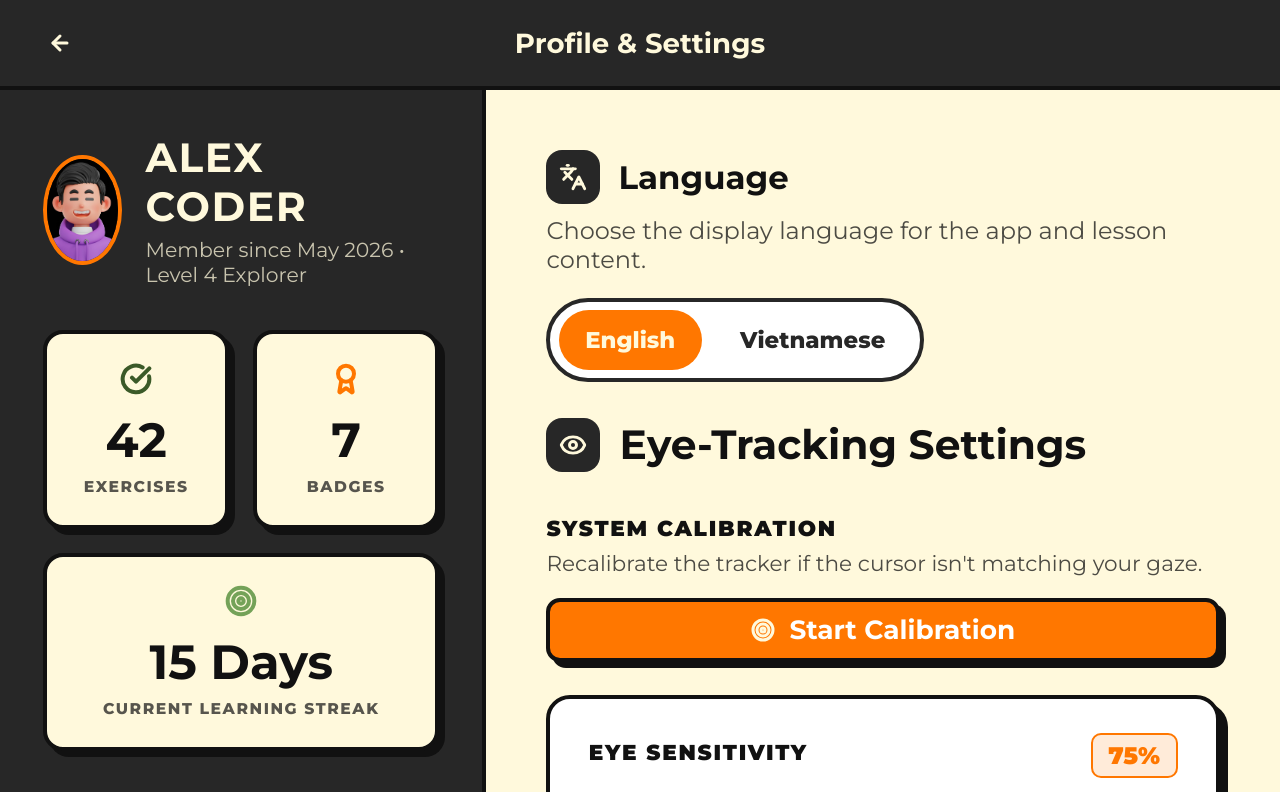
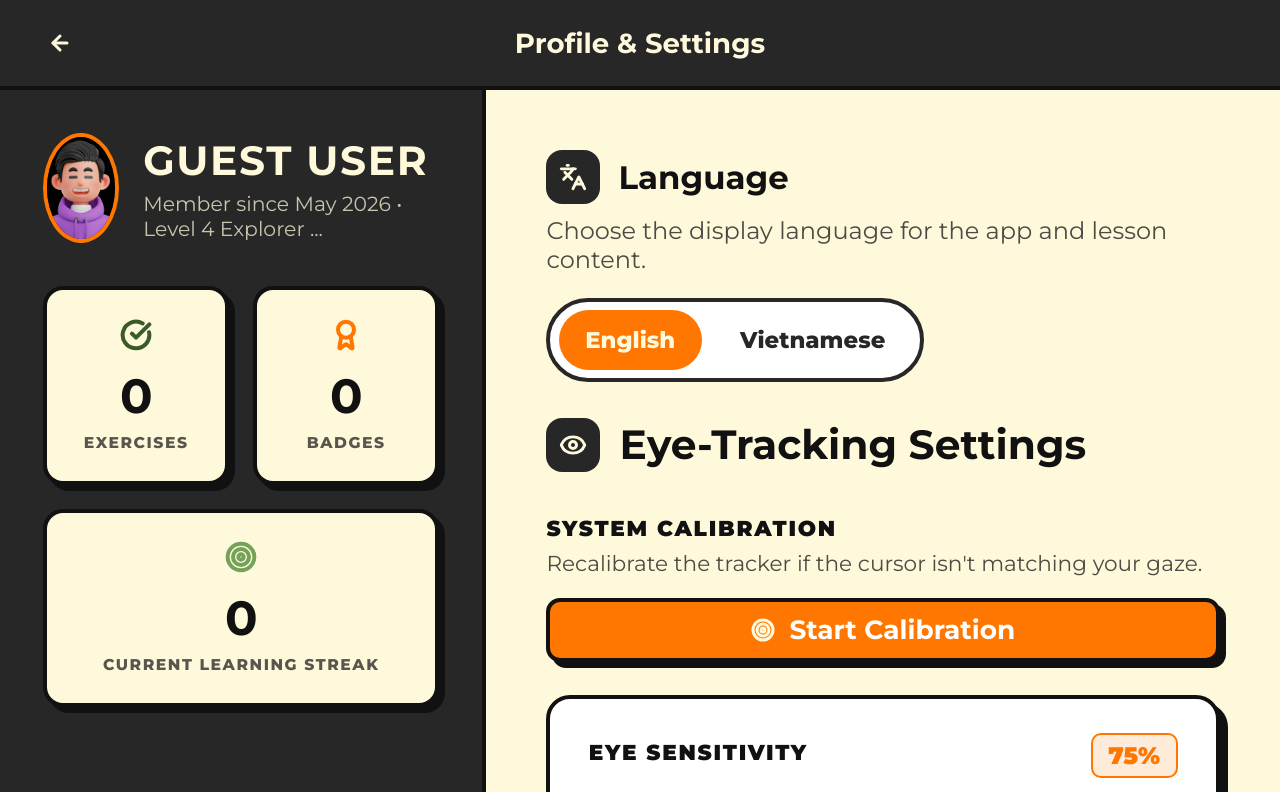
Before and after one commit to shynnguyen1004/EnableCode-FrontEnd, a React (Vite) app: page /settings in a window 1280 px wide. Shown: the top 792 px of the page. Built offline with nearby package versions, Linux system fonts and the light colour scheme; a web font is replaced by a local one.

Commit message:
feat: integrate AuthContext, fix Login flow & load real User data in Profile

```diff
--- a/src/api/profileApi.ts
+++ b/src/api/profileApi.ts
@@ -3,6 +3,9 @@ import { Calibration, CalibrationBounds, CalibrationPreferences } from '../types
 
 export const profileApi = {
   // Fetches the live gamified statistics for the current user
+  getMe: () => {
+    return axiosClient.get<{ _id: string; name: string; email: string; created_at: string }>('/users/me');
+  },
   getUserStats: () => {
     return axiosClient.get<{ total_score: number; streak: number; lessons_completed: number; level: number }>(
       '/users/stats',
--- /dev/null
+++ b/src/context/AuthContext.tsx
@@ -0,0 +1,49 @@
+import { createContext, useContext, useState, ReactNode } from 'react';
+
+// Định nghĩa kiểu dữ liệu cho Context
+interface AuthContextType {
+  isLoggedIn: boolean;
+  token: string | null;
+  login: (token: string) => void;
+  logout: () => void;
+}
+
+// Khởi tạo Context ban đầu với giá trị undefined
+const AuthContext = createContext<AuthContextType | undefined>(undefined);
+
+interface AuthProviderProps {
+  children: ReactNode;
+}
+
+// Component Provider để bọc toàn bộ ứng dụng
+export function AuthProvider({ children }: AuthProviderProps) {
+  // Đọc token từ localStorage ngay khi khởi tạo ứng dụng
+  const [token, setToken] = useState<string | null>(() => {
+    return localStorage.getItem('accessToken');
+  });
+
+  // Hàm xử lý khi đăng nhập thành công
+  const login = (newToken: string) => {
+    setToken(newToken);
+    localStorage.setItem('accessToken', newToken);
+  };
+
+  // Hàm xử lý khi đăng xuất
+  const logout = () => {
+    setToken(null);
+    localStorage.removeItem('accessToken');
+    localStorage.removeItem('user'); // Xóa luôn thông tin user lưu kèm lúc login
+    window.location.href = '/'; // Chuyển hướng về trang chủ một cách sạch sẽ
+  };
+
+  return <AuthContext.Provider value={{ isLoggedIn: !!token, token, login, logout }}>{children}</AuthContext.Provider>;
+}
+
+// eslint-disable-next-line react-refresh/only-export-components
+export const useAuth = () => {
+  const context = useContext(AuthContext);
+  if (context === undefined) {
+    throw new Error('useAuth must be used within an AuthProvider');
+  }
+  return context;
+};
--- a/src/pages/LoginPage.tsx
+++ b/src/pages/LoginPage.tsx
@@ -3,10 +3,12 @@ import { Link, useNavigate } from 'react-router-dom';
 import { ArrowLeft, LogIn, Eye } from 'lucide-react';
 import { useI18n } from '../i18n/I18nProvider';
 import { authApi } from '../api/authApi';
+import { useAuth } from '../context/AuthContext';
 
 export default function LoginPage() {
   const { t } = useI18n();
-  const navigate = useNavigate(); // Hook for programmatic navigation
+  const navigate = useNavigate();
+  const { login } = useAuth();
 
   // State definitions for form inputs and UI feedback
   const [email, setEmail] = useState('');
@@ -15,24 +17,35 @@ export default function LoginPage() {
   const [errorMsg, setErrorMsg] = useState('');
 
   const onSubmit = async (event: FormEvent<HTMLFormElement>) => {
-    event.preventDefault(); // Prevent default form submission behavior
-    setErrorMsg(''); // Clear previous error messages
-    setIsLoading(true); // Enable loading state
+    event.preventDefault();
+    setErrorMsg('');
+    setIsLoading(true);
 
     try {
-      // Authenticate user via API (authApi automatically handles localStorage now)
-      await authApi.login(email, password);
+      // 1. Gọi API (Dòng này lúc nãy bạn lỡ tay xóa mất)
+      const response = await authApi.login(email, password);
 
-      // Navigate to the lessons dashboard upon success
+      // 2. Định nghĩa kiểu dữ liệu cho response trả về từ Axios Client
+      const payload = response as unknown as {
+        accessToken: string;
+        user: Record<string, unknown>;
+      };
+
+      // 3. Lấy dữ liệu
+      const { accessToken, user } = payload;
+
+      // 4. Lưu vào Context và LocalStorage
+      if (accessToken) {
+        login(accessToken);
+        localStorage.setItem('user', JSON.stringify(user));
+      }
+
+      // 5. Chuyển hướng
       navigate('/lessons');
     } catch (error) {
-      // Cast the error object to a custom type to satisfy TypeScript without using 'any'
       const err = error as { response?: { data?: { message?: string } } };
-
-      // Extract and display the error message from the backend response
       setErrorMsg(err.response?.data?.message || 'Login failed. Please check your credentials.');
     } finally {
-      // Ensure loading state is disabled regardless of outcome
       setIsLoading(false);
     }
   };
@@ -57,7 +70,6 @@ export default function LoginPage() {
             <p>{t('login.subtitle')}</p>
           </div>
 
-          {/* Display error message if authentication fails */}
           {errorMsg && (
             <p style={{ color: '#ff4d4f', textAlign: 'center', fontWeight: 'bold', marginBottom: '1rem' }}>
               {errorMsg}
@@ -70,9 +82,9 @@ export default function LoginPage() {
               id="email"
               type="email"
               placeholder={t('login.emailPlaceholder')}
-              value={email} // Bind state to input value
-              onChange={e => setEmail(e.target.value)} // Update state on change
-              disabled={isLoading} // Disable input during API call
+              value={email}
+              onChange={e => setEmail(e.target.value)}
+              disabled={isLoading}
               required
             />
 
@@ -81,18 +93,18 @@ export default function LoginPage() {
               id="password"
               type="password"
               placeholder="••••••••"
-              value={password} // Bind state to input value
-              onChange={e => setPassword(e.target.value)} // Update state on change
-              disabled={isLoading} // Disable input during API call
+              value={password}
+              onChange={e => setPassword(e.target.value)}
+              disabled={isLoading}
               required
             />
 
-            {/* Replaced <Link> with a submit <button> to trigger the form action */}
             <button
               type="submit"
               className="login-btn login-btn-primary group"
               disabled={isLoading}
-              style={{ opacity: isLoading ? 0.7 : 1, cursor: isLoading ? 'not-allowed' : 'pointer' }}>
+              style={{ opacity: isLoading ? 0.7 : 1, cursor: isLoading ? 'not-allowed' : 'pointer' }}
+            >
               <LogIn size={32} strokeWidth={3} className="btn-icon" />
               {isLoading ? 'Processing...' : t('login.login')}
             </button>
--- a/src/pages/ProfilePage.tsx
+++ b/src/pages/ProfilePage.tsx
@@ -1,30 +1,56 @@
-import { useState } from "react";
-import { Link } from "react-router-dom";
-import {
-  ArrowLeft,
-  CheckCircle,
-  Target,
-  Award,
-  Eye,
-  SlidersHorizontal,
-  MousePointer2,
-  Languages,
-} from "lucide-react";
-import LanguageToggle from "../components/LanguageToggle";
-import { useI18n } from "../i18n/I18nProvider";
+import { useState } from 'react';
+import { Link } from 'react-router-dom';
+import { ArrowLeft, CheckCircle, Target, Award, Eye, SlidersHorizontal, MousePointer2, Languages } from 'lucide-react';
+import LanguageToggle from '../components/LanguageToggle';
+import { useI18n } from '../i18n/I18nProvider';
 
 export default function ProfilePage() {
   const { t } = useI18n();
   const [sensitivity, setSensitivity] = useState(75);
   const [dwellTime, setDwellTime] = useState(40);
 
+  // --- THÊM LOGIC ĐỌC DỮ LIỆU THẬT Ở ĐÂY ---
+  const [currentUser] = useState(() => {
+    const storedUser = localStorage.getItem('user');
+    if (storedUser) {
+      try {
+        const parsedUser = JSON.parse(storedUser);
+
+        // Chuyển đổi ngày tháng cho đẹp
+        const date = new Date(parsedUser.createdAt || new Date());
+        const formattedDate = date.toLocaleDateString('en-US', { month: 'short', year: 'numeric' });
+
+        return {
+          name: parsedUser.name || 'Guest',
+          level: parsedUser.level || 1,
+          streak: parsedUser.streak || 0,
+          lessonsCompleted: parsedUser.lessonsCompleted || 0,
+          badges: 7,
+          memberSince: formattedDate,
+        };
+      } catch (error) {
+        console.error('Lỗi khi đọc thông tin User:', error);
+      }
+    }
+
+    return {
+      name: 'Guest User',
+      level: 1,
+      streak: 0,
+      lessonsCompleted: 0,
+      badges: 0,
+      memberSince: '...',
+    };
+  });
+  // ------------------------------------------
+
   return (
     <div className="profile-page">
       <header className="profile-topbar">
-        <Link to="/lessons" className="profile-back-btn" aria-label={t("nav.backToLessons")}>
+        <Link to="/lessons" className="profile-back-btn" aria-label={t('nav.backToLessons')}>
           <ArrowLeft size={24} strokeWidth={3} />
         </Link>
-        <h1>{t("settings.title")}</h1>
+        <h1>{t('settings.title')}</h1>
         <div className="profile-topbar-spacer" />
       </header>
 
@@ -32,11 +58,14 @@ export default function ProfilePage() {
         <aside className="profile-sidebar">
           <div className="profile-user-info">
             <div className="profile-avatar-wrap">
-              <img src="/images/profilePicture.jpeg" alt={t("settings.avatarAlt")} className="profile-avatar-img" />
+              <img src="/images/profilePicture.jpeg" alt={t('settings.avatarAlt')} className="profile-avatar-img" />
             </div>
             <div className="profile-details">
-              <h2>ALEX CODER</h2>
-              <p>{t("settings.memberSince")}</p>
+              {/* Thay ALEX CODER bằng tên thật lấy từ API */}
+              <h2>{currentUser.name.toUpperCase()}</h2>
+              <p>
+                {t('settings.memberSince')} {currentUser.memberSince}
+              </p>
             </div>
           </div>
 
@@ -45,22 +74,25 @@ export default function ProfilePage() {
               <div className="profile-stat-icon">
                 <CheckCircle size={32} strokeWidth={3} className="icon-green" />
               </div>
-              <strong>42</strong>
-              <span>{t("settings.exercises")}</span>
+              {/* Thay số 42 bằng số bài học đã hoàn thành */}
+              <strong>{currentUser.lessonsCompleted}</strong>
+              <span>{t('settings.exercises')}</span>
             </article>
             <article className="profile-stat-card">
               <div className="profile-stat-icon">
                 <Award size={32} strokeWidth={3} className="icon-orange" />
               </div>
-              <strong>7</strong>
-              <span>{t("settings.badges")}</span>
+              {/* Thay số 7 bằng số badge */}
+              <strong>{currentUser.badges}</strong>
+              <span>{t('settings.badges')}</span>
             </article>
             <article className="profile-stat-card wide">
               <div className="profile-stat-icon">
                 <Target size={32} strokeWidth={3} className="icon-light-green" />
               </div>
-              <strong>{t("settings.streakValue")}</strong>
-              <span>{t("settings.streak")}</span>
+              {/* Thay bằng chuỗi (streak) thật */}
+              <strong>{currentUser.streak}</strong>
+              <span>{t('settings.streak')}</span>
             </article>
           </div>
         </aside>
@@ -71,9 +103,9 @@ export default function ProfilePage() {
               <div className="profile-heading-icon-wrap profile-heading-icon-wrap--language">
                 <Languages size={28} strokeWidth={2.5} color="#FFF9DC" />
               </div>
-              <h2>{t("settings.languageTitle")}</h2>
+              <h2>{t('settings.languageTitle')}</h2>
             </div>
-            <p>{t("settings.languageSubtitle")}</p>
+            <p>{t('settings.languageSubtitle')}</p>
             <LanguageToggle />
           </section>
 
@@ -81,32 +113,32 @@ export default function ProfilePage() {
             <div className="profile-heading-icon-wrap">
               <Eye size={28} strokeWidth={2.5} color="#FFF9DC" />
             </div>
-            <h2>{t("settings.eyeTrackingTitle")}</h2>
+            <h2>{t('settings.eyeTrackingTitle')}</h2>
           </div>
 
           <section className="profile-calibration-section">
-            <h4>{t("settings.calibrationTitle")}</h4>
-            <p>{t("settings.calibrationBody")}</p>
+            <h4>{t('settings.calibrationTitle')}</h4>
+            <p>{t('settings.calibrationBody')}</p>
             <button className="profile-action-btn" type="button">
               <Target size={24} strokeWidth={3} color="#FFF9DC" />
-              {t("settings.startCalibration")}
+              {t('settings.startCalibration')}
             </button>
           </section>
 
           <section className="profile-control-card">
             <div className="profile-control-row">
-              <h4>{t("settings.sensitivityTitle")}</h4>
+              <h4>{t('settings.sensitivityTitle')}</h4>
               <span className="profile-badge-orange">{sensitivity}%</span>
             </div>
-            <p>{t("settings.sensitivityBody")}</p>
+            <p>{t('settings.sensitivityBody')}</p>
             <div className="profile-slider-wrap">
               <input
                 type="range"
                 min={1}
                 max={100}
                 value={sensitivity}
-                onChange={(event) => setSensitivity(Number(event.target.value))}
-                style={{ "--range-progress": `${sensitivity}%` } as React.CSSProperties}
+                onChange={event => setSensitivity(Number(event.target.value))}
+                style={{ '--range-progress': `${sensitivity}%` } as React.CSSProperties}
               />
               <div className="profile-range-thumb-icon" style={{ left: `calc(${sensitivity}% - 22px)` }}>
                 <SlidersHorizontal size={20} strokeWidth={3} color="#FFF9DC" />
@@ -116,18 +148,18 @@ export default function ProfilePage() {
 
           <section className="profile-control-card">
             <div className="profile-control-row">
-              <h4>{t("settings.dwellTitle")}</h4>
+              <h4>{t('settings.dwellTitle')}</h4>
               <span className="profile-badge-green">{(dwellTime / 10).toFixed(1)}s</span>
             </div>
-            <p>{t("settings.dwellBody")}</p>
+            <p>{t('settings.dwellBody')}</p>
             <div className="profile-slider-wrap">
               <input
                 type="range"
                 min={1}
                 max={100}
                 value={dwellTime}
-                onChange={(event) => setDwellTime(Number(event.target.value))}
-                style={{ "--range-progress": `${dwellTime}%` } as React.CSSProperties}
+                onChange={event => setDwellTime(Number(event.target.value))}
+                style={{ '--range-progress': `${dwellTime}%` } as React.CSSProperties}
               />
               <div className="profile-range-thumb-icon" style={{ left: `calc(${dwellTime}% - 22px)` }}>
                 <MousePointer2 size={20} strokeWidth={3} color="#FFF9DC" />
```
Also changed, not shown: src/App.tsx (+10 -7 lines), src/pages/SettingsPage.tsx (+19 -9 lines).
